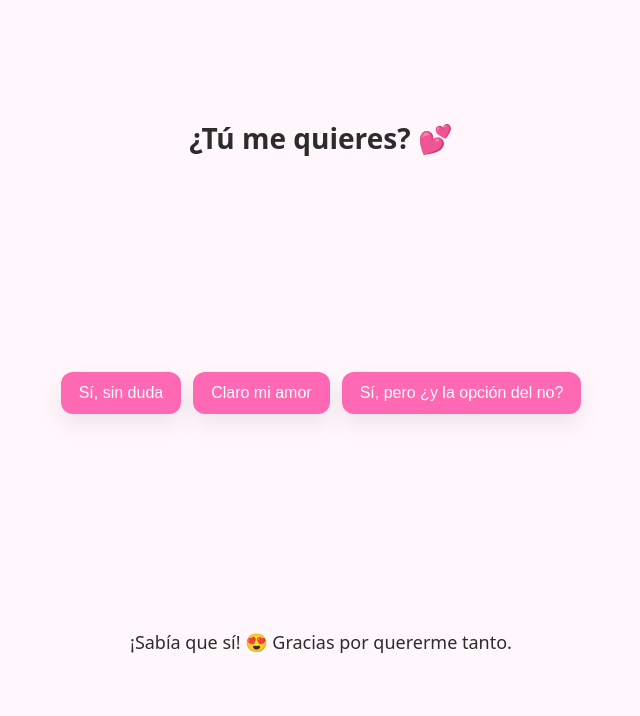
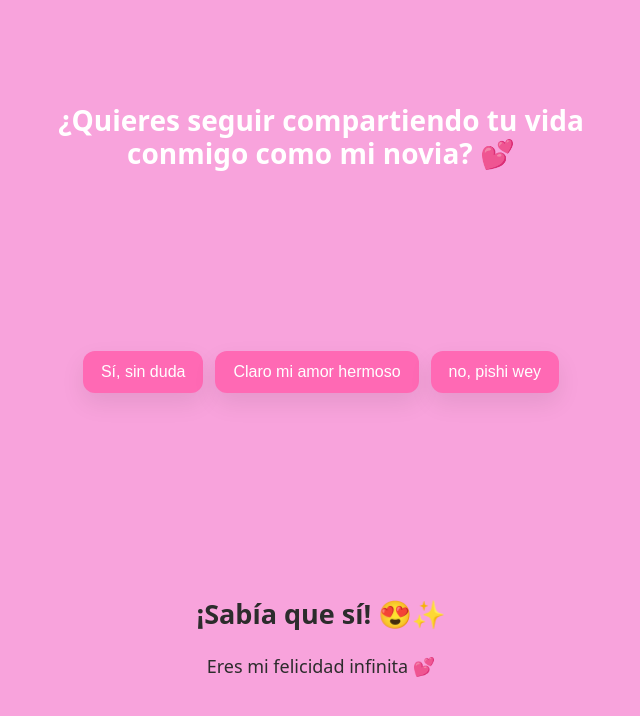
Before and after one commit to avilaefren306-netizen/regalobriss.github.io, a plain HTML site: page index.html in a window 1280 px wide. Both pictures are taken after a click on the button "Sí, sin duda". Shown: the whole page, without its empty margins (319-959 px from the left). Drawn offline with Linux system fonts and the light colour scheme.

Commit message:
Add files via upload

```diff
--- a/app.js
+++ b/app.js
@@ -3,16 +3,49 @@ document.addEventListener("DOMContentLoaded", () => {
   const botones = document.querySelectorAll(".btn");
   const resultado = document.getElementById("resultado");
 
+  // Un solo objeto de audio
+  const musica = new Audio();
+  musica.volume = 0.9;
+
+  // Mensajes con HTML para que se vean más bonitos
   const mensajes = {
-    "sin-duda": "¡Sabía que sí! 😍 Gracias por quererme tanto.",
-    "claro": "Eres lo mejor, mi amor 💖 Siempre contigo.",
-    "no-opcion": "Jajaja, esa opción no existe 😘 Solo hay sí (y sí con besos)."
+    "sin-duda": `
+      <div class="respuesta-card feliz">
+        <h2>¡Sabía que sí! 😍✨</h2>
+        <p>Eres mi felicidad infinita 💕</p>
+      </div>
+    `,
+    "claro": `
+      <div class="respuesta-card dulce">
+        <h2>Eres lo mejor, mi amor 💖🌹</h2>
+        <p>sabia que dirias eso ✨</p>
+      </div>
+    `,
+    "no-opcion": `
+      <div class="respuesta-card divertida">
+        <h2>okey va culera</h2>
+        <p>come caca</p>
+      </div>
+    `
+  };
+
+  // Canciones para cada respuesta
+  const canciones = {
+    "sin-duda":"regalo briss/assets/musica/Loco.mp3",
+    "claro": "assets/musica/musica-dulce.mp3",
+    "no-opcion": "assets/musica/musica-divertida.mp3"
   };
 
   botones.forEach(boton => {
     boton.addEventListener("click", () => {
       const clave = boton.dataset.respuesta;
-      resultado.textContent = mensajes[clave];
+      resultado.innerHTML = mensajes[clave];
+
+      // Reproduce la canción correspondiente
+      musica.pause();
+      musica.currentTime = 0;
+      musica.src = canciones[clave];
+      musica.play().catch(() => {});
     });
   });
 });
--- a/index.html
+++ b/index.html
@@ -9,13 +9,13 @@
 <body>
   <!-- Contenedor principal -->
   <main class="contenedor">
-    <h1 class="titulo">¿Tú me quieres? 💕</h1>
+    <h1 class="titulo">¿Quieres seguir compartiendo tu vida conmigo como mi novia? 💕</h1>
 
     <!-- Zona de botones -->
     <div class="botones">
       <button class="btn" data-respuesta="sin-duda">Sí, sin duda</button>
-      <button class="btn" data-respuesta="claro">Claro mi amor</button>
-      <button class="btn" data-respuesta="no-opcion">Sí, pero ¿y la opción del no?</button>
+      <button class="btn" data-respuesta="claro">Claro mi amor hermoso</button>
+      <button class="btn" data-respuesta="no-opcion">no, pishi wey</button>
     </div>
 
     <!-- Zona donde mostraremos contenido dinámico -->
--- a/style.css
+++ b/style.css
@@ -2,7 +2,7 @@
 * { box-sizing: border-box; }
 
 :root {
-  --color-fondo: #fff7fb;
+  --color-fondo: #F8A3DC; /* color favorito de Brissia */
   --color-texto: #2c2c2c;
   --color-principal: #ff69b4;
   --color-principal-hover: #ff1493;
@@ -12,7 +12,7 @@
 html, body {
   height: 100%;
   margin: 0;
-  background: var(--color-fondo);
+  background: var(--color-fondo); /* fondo rosa pastel */
   color: var(--color-texto);
   font-family: system-ui, -apple-system, Segoe UI, Roboto, Arial, sans-serif;
 }
@@ -33,6 +33,7 @@ html, body {
   font-size: 28px;
   line-height: 1.2;
   margin: 0;
+  color: #fff; /* título en blanco para contraste */
 }
 
 .botones {
@@ -61,3 +62,11 @@ html, body {
   min-height: 48px;
   font-size: 18px;
 }
+
+/* Estilo para imágenes en las respuestas */
+.respuesta-img {
+  max-width: 250px;
+  border-radius: 12px;
+  box-shadow: var(--sombra);
+  margin-top: 16px;
+}
```
